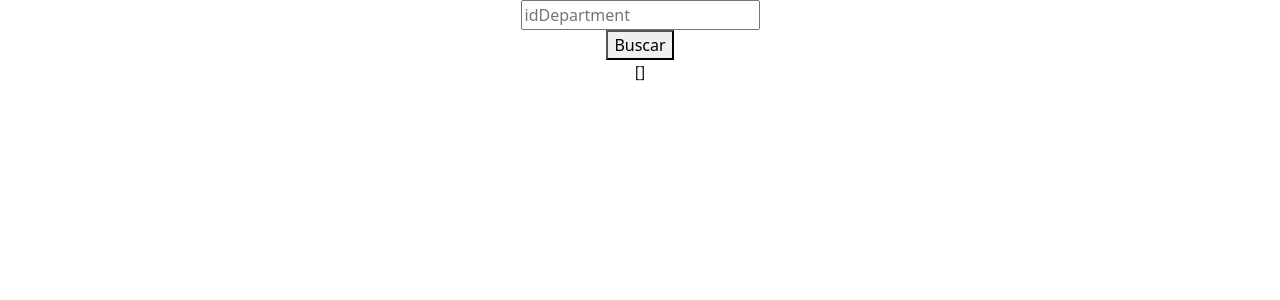
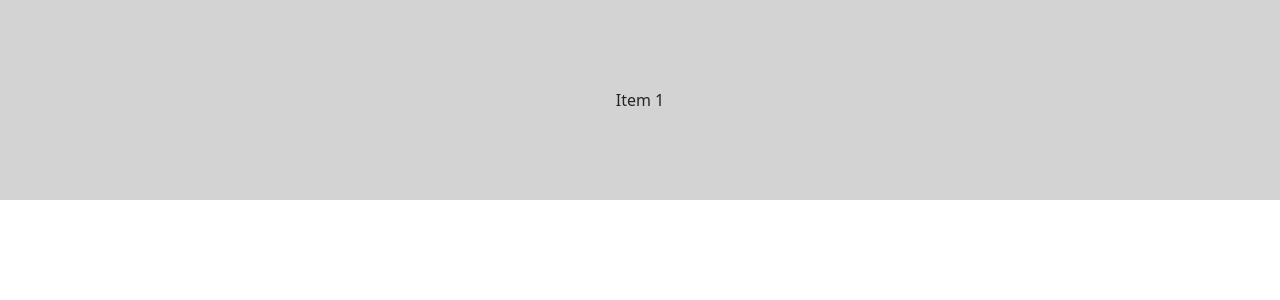
Before and after one commit to HectorLedezma/projectoHSP, a React (Create React App) app: page /test in a window 1280 px wide. Shown: the top 300 px of the page. Built offline with nearby package versions, Linux system fonts and the light colour scheme.

Commit message:
Carrousel automatico para agregar a las tablas

```diff
--- /dev/null
+++ b/src/components/VerticalCarousel.css
@@ -0,0 +1,40 @@
+/* src/VerticalCarousel.css */
+.carousel-container {
+    display: flex;
+    flex-direction: column;
+    align-items: center;
+    width: 100%;
+    margin: auto;
+  }
+
+  .carousel {
+    overflow: hidden;
+    height: 200px;
+    width: 100%;
+  }
+
+  .carousel-item {
+    height: 200px;
+    width: 100%;
+    display: none;
+    justify-content: center;
+    align-items: center;
+    background-color: lightgray;
+  }
+
+  .carousel-item.active {
+    display: flex;
+  }
+
+  .carousel-button {
+    margin: 10px;
+    padding: 10px;
+    background-color: #007bff;
+    color: white;
+    border: none;
+    cursor: pointer;
+  }
+
+  .carousel-button:hover {
+    background-color: #0056b3;
+  }
--- /dev/null
+++ b/src/components/vcarrousel.jsx
@@ -0,0 +1,39 @@
+// src/VerticalCarousel.js
+import React, { useState } from 'react';
+import './VerticalCarousel.css';
+
+const VerticalCarousel = ({ items }) => {
+  const [currentIndex, setCurrentIndex] = useState(0);
+
+  const nextItem = () => {
+    setCurrentIndex((prevIndex) =>
+      prevIndex === items.length - 1 ? 0 : prevIndex + 1
+    );
+  };
+
+  useState(()=>{
+    setInterval(()=>{
+        nextItem();
+    },30000)
+  });
+
+  return (
+    <div className="carousel-container">
+
+      <div className="carousel">
+        {items.map((item, index) => (
+          <div
+            key={index}
+            className={`carousel-item ${
+              index === currentIndex ? 'active' : ''
+            }`}
+          >
+            {item}
+          </div>
+        ))}
+      </div>
+    </div>
+  );
+};
+
+export default VerticalCarousel;
--- a/src/data/test.jsx
+++ b/src/data/test.jsx
@@ -1,24 +1,18 @@
-import { useRef, useState } from "react";
-import {Datos} from "../classes/datos.js";
+import VerticalCarousel from "../components/vcarrousel.jsx";
 
 function Test(){
 
-    const datero = new Datos();
-    //const data = datero.getDatos();
-    const [data,setData] = useState([]);
-    const idDepto = useRef();
+    const items = [
+        'Item 1',
+        'Item 2',
+        'Item 3',
+        'Item 4',
+        'Item 5'
+      ];
+
     return(
         <div>
-            <form onSubmit={ev=>{
-                ev.preventDefault();
-                setData(datero.consultar(Number(idDepto.current.value)))
-            }}>
-            <input ref={idDepto} placeholder="idDepartment"/><br/>
-            <button type="submit">Buscar</button>
-            </form>
-            <div>
-                {JSON.stringify(data)}
-            </div>
+            <VerticalCarousel items={items}/>
         </div>
     )
 }
```
